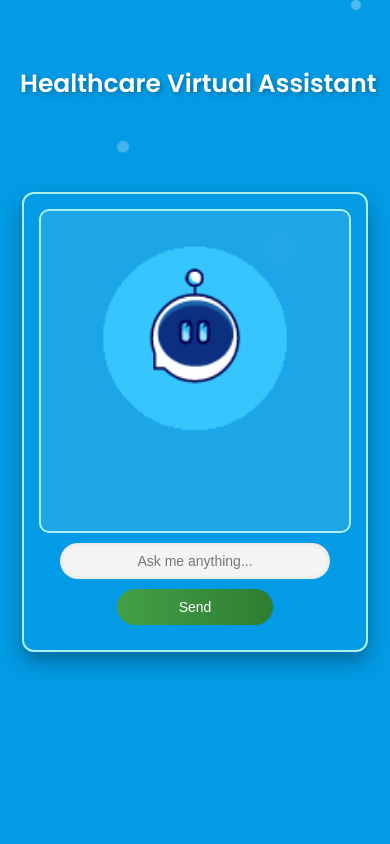
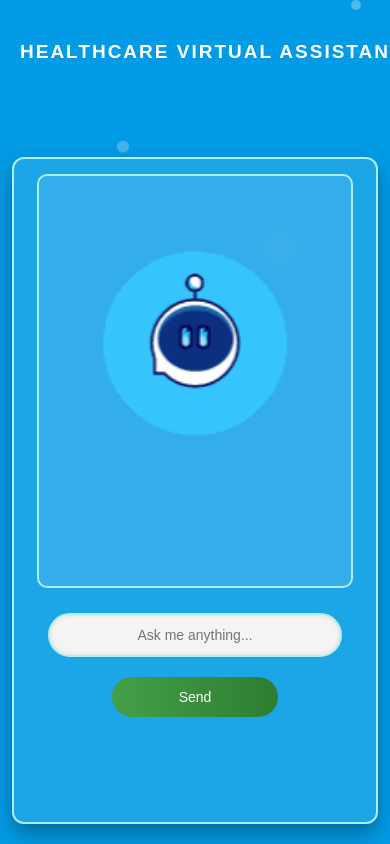
Before and after one commit to RajeshR005/healthcare-chatbot, a website: page index.html in a window 390 px wide. Drawn offline with Linux system fonts and the light colour scheme.

Commit message:
updated Interface and mobile responsiveness

```diff
--- a/index.html
+++ b/index.html
@@ -7,6 +7,7 @@
 
     <!-- Link to External CSS -->
     <link rel="stylesheet" href="styles.css">
+
     <script defer src="script.js"></script>
 
 </head>
@@ -18,7 +19,7 @@
     </div>
 
     <!-- Chatbot Title -->
-    <h2>Healthcare Virtual Assistant</h2>
+    <h2>Healthcare <span class="res">virtual Assistant</span></h2>
 
     <!-- Chatbox -->
     <div id="chatbox">
--- a/styles.css
+++ b/styles.css
@@ -197,30 +197,41 @@ button:active {
         transform: translateY(0);
     }
 }
-/* Center the Heading */
 h2 {
     position: absolute;
-    top: 10%;
+    top: 20px;
     left: 50%;
     transform: translate(-50%, -50%);
-    font-size: 28px;
+    font-size: 32px;
     font-weight: bold;
-    color: white;
-    text-shadow: 2px 2px 5px rgba(0, 0, 0, 0.3);
-    animation: fadeInDown 1s ease-in-out;
+    text-transform: uppercase;
+    color:white;
+   font-family: 'Orbitron', sans-serif;
+
+
+
+    display: inline-block;
+    letter-spacing: 2px;
+
+    animation: fadeInDown 1s ease-in-out,
+               floatyEffect 3s infinite ease-in-out alternate,
+               glowAnimation 1.5s infinite alternate;
 }
 
-/* Smooth Fade-In Effect */
+/* Floating effect */
+@keyframes floatyEffect {
+    0% { transform: translate(-50%, -50%) translateY(0); }
+    100% { transform: translate(-50%, -50%) translateY(10px); }
+}
+
+
+/* Fade In Down Effect */
 @keyframes fadeInDown {
-    from {
-        opacity: 0;
-        transform: translate(-50%, -20%);
-    }
-    to {
-        opacity: 1;
-        transform: translate(-50%, -50%);
-    }
+    0% { opacity: 0; transform: translate(-50%, -80%); }
+    100% { opacity: 1; transform: translate(-50%, -50%); }
 }
+
+
 /* Import Google Font */
 /* Import Google Font */
 @import url('https://fonts.googleapis.com/css2?family=Poppins:wght@300;400;600&display=swap');
@@ -247,12 +258,15 @@ body {
 /* Chatbox Container */
 #chatbox {
     width: 80%;
-    max-width: 500px;
+    max-width: 1000px;
+    height: 600px;
     margin: auto;
     border: 2px solid paleturquoise;
     padding: 20px;
+    display: flex;
+    flex-direction: column;
     align-items: center;
-    background: rgba(255, 255, 255,);
+    background: rgba(255, 255, 255, 0.1);
     backdrop-filter: blur(10px);
     border-radius: 12px;
     box-shadow: 0 10px 20px rgba(0, 0, 0, 0.3);
@@ -261,9 +275,10 @@ body {
 
 /* Messages Area */
 #messages {
-    height: 300px;
+    width: 98%;
+    height: 450px;
     overflow-y: auto;
-    margin-bottom: 10px;
+    margin-bottom: 15px;
     border: 2px solid paleturquoise;
     padding: 10px;
     border-radius: 10px;
@@ -273,31 +288,39 @@ body {
 }
 
 /* Input & Button */
-input{
-    padding: 10px;
-    margin: 5px;
-    width: 80%;
+.input-container {
+    width: 100%;
+    display: flex;
+    justify-content: center;
+    gap: 10px;
+}
+
+input {
+    padding: 12px;
+    width: 70%;
     border-radius: 25px;
     font-size: 16px;
-    margin-left: 40px;
+    text-align: center;
+    border: 2px solid paleturquoise;
     transition: transform 0.3s ease-in-out;
 }
-button{
 
-        padding: 10px;
-        margin: 5px;
-        width: 50%;
-        border-radius: 25px;
-        font-size: 16px;
-        margin-left: 120px;
-        transition: transform 0.3s ease-in-out;
-
+button {
+    padding: 12px;
+    width: 25%;
+    border-radius: 25px;
+    font-size: 16px;
+    text-align: center;
+    transition: transform 0.3s ease-in-out;
+    border: none;
+    cursor: pointer;
 }
 
 /* Button Hover Effect */
 button:hover {
     transform: scale(1.05);
     background: linear-gradient(90deg, #66bb6a, #388e3c);
+    color: white;
 }
 
 /* Button Click Effect */
@@ -306,11 +329,12 @@ button:active {
     box-shadow: 0 2px 5px rgba(0, 0, 0, 0.2);
 }
 
+
 /* Animated Chatbot GIF */
 .chat-gif {
     display: block;
-    width: 250px;
-    height: 250px;
+    width: 400px;
+    height: 400px;
     margin: auto;
     opacity: 1;
     transition: opacity 0.5s ease-in-out;
@@ -345,7 +369,14 @@ button:active {
         /* RESPONSIVE DESIGN (MOBILE VIEW) */
 @media (max-width: 768px) {
     #chatbox {
-
+        width: 85%;
+        height:75%;
+        padding: 15px;
+        margin-bottom:20px;
+    }
+    #messages {
+        width: 85%;
+        height:60%;
         padding: 15px;
     }
 
@@ -355,16 +386,17 @@ button:active {
     }
 
     h2 {
-        font-size: 25px;
+        font-size: 19px;
         width: 100%;
 
         margin-left: 20px;
-        margin-top: 0px;
+        margin-top: 30px;
     }
 
     .chat-gif {
         width: 250px;
         height: 250px;
+        margin-top: 35px;
     }
 
         #userInput {
```
